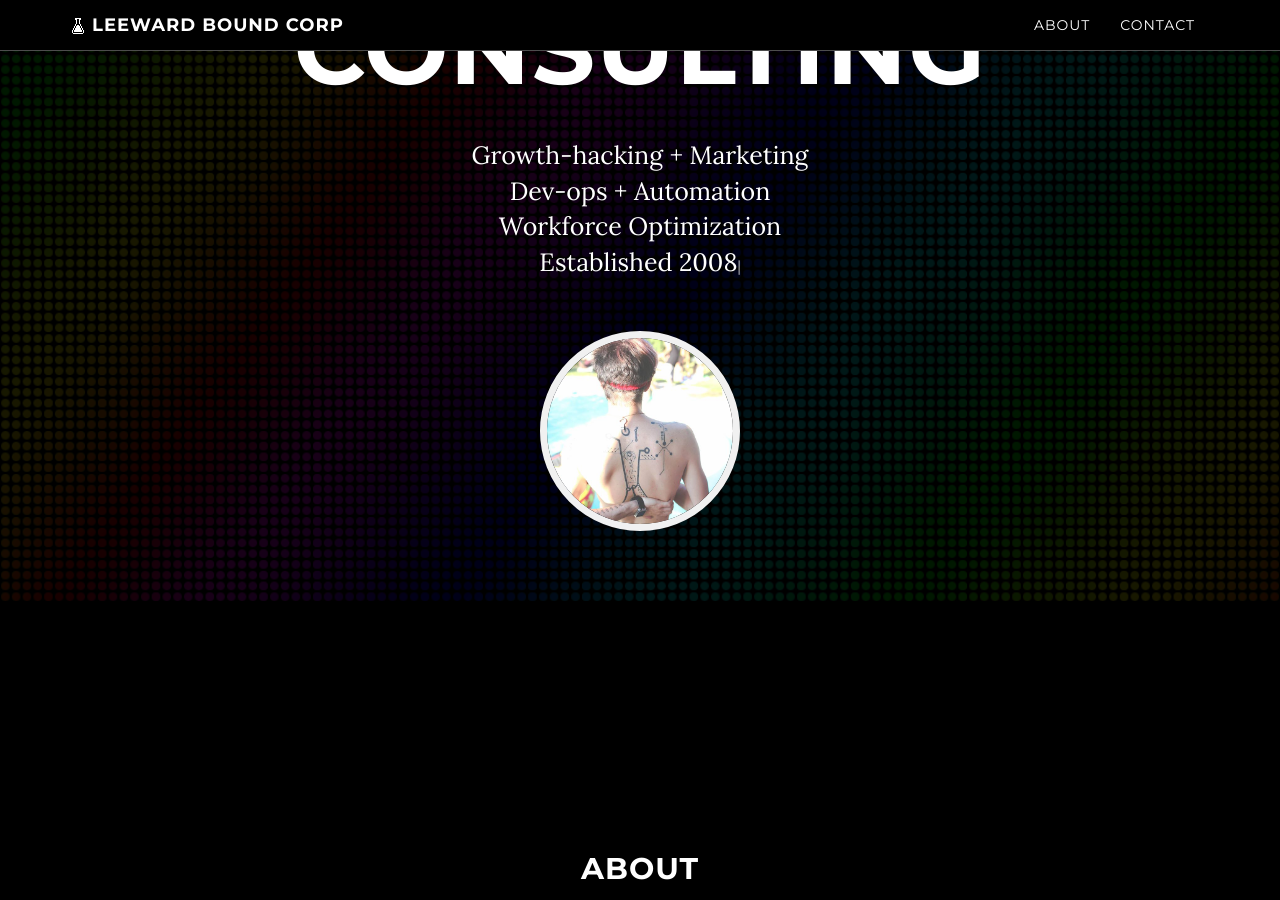
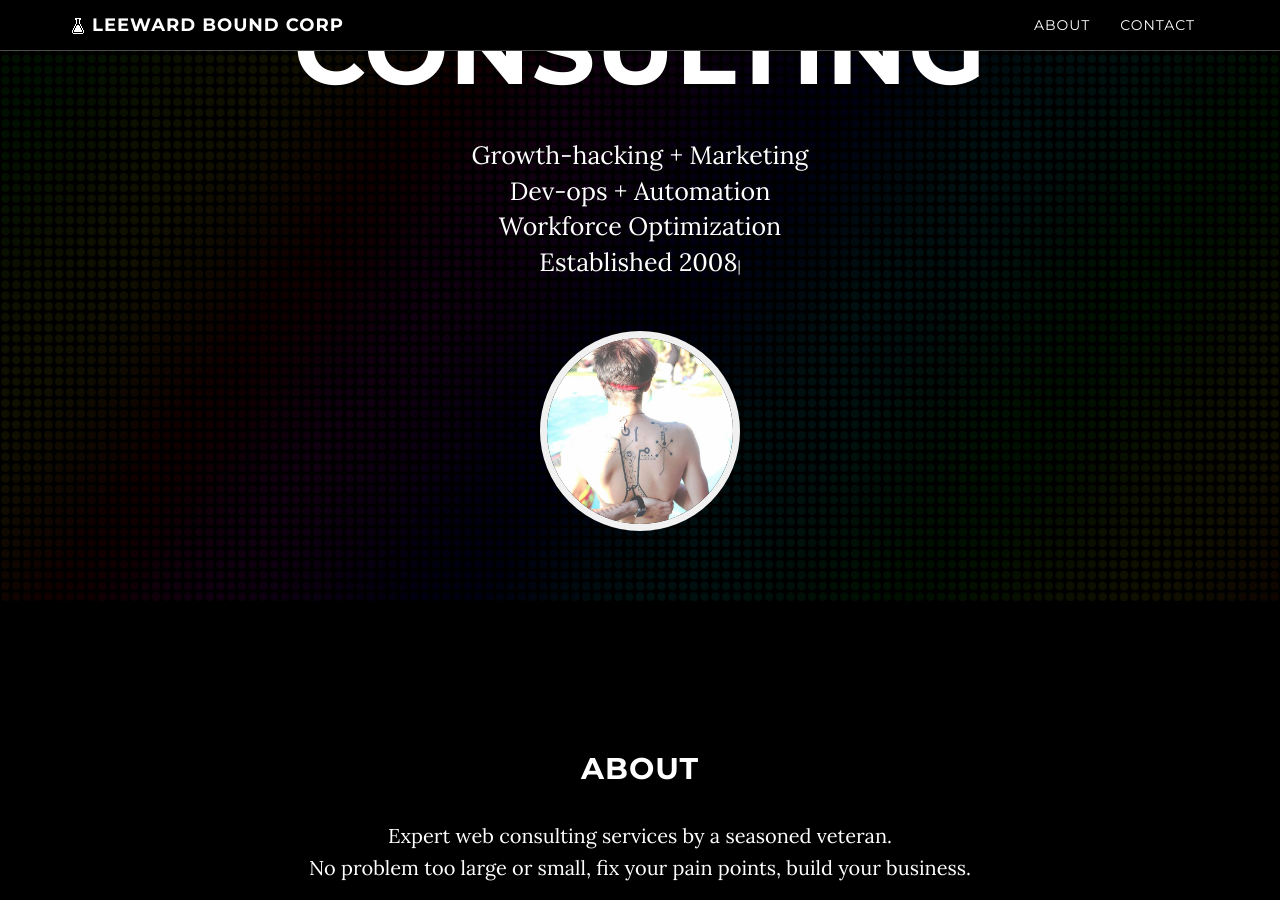
Before and after one commit to boundcorp/lwbco.github.io, a Jekyll site: the page built from index.html, in a window 1280 px wide and 900 px high, scrolled down 298 px. Built offline with Jekyll 4.4.1, drawn with Linux system fonts in a browser that asks for light colours; nearby versions of some CDN libraries; comment, search, counter and statistics services are not loaded.

Commit message:
fixing spacing

```diff
--- a/css/grayscale.scss
+++ b/css/grayscale.scss
@@ -313,7 +313,7 @@ ol {
 
 @media(min-width:767px) {
     .content-section {
-        padding-top: 250px;
+        padding-top: 150px;
     }
 
     .download-section {
@@ -322,7 +322,7 @@ ol {
 
     #map {
         height: 400px;
-        margin-top: 250px;
+        margin-top: 150px;
     }
 }
 
```
